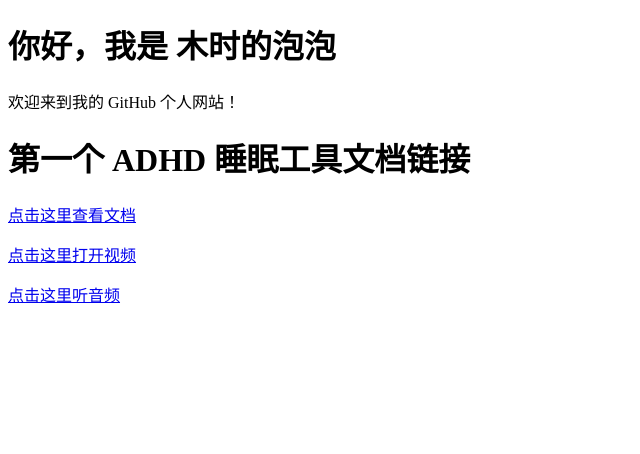
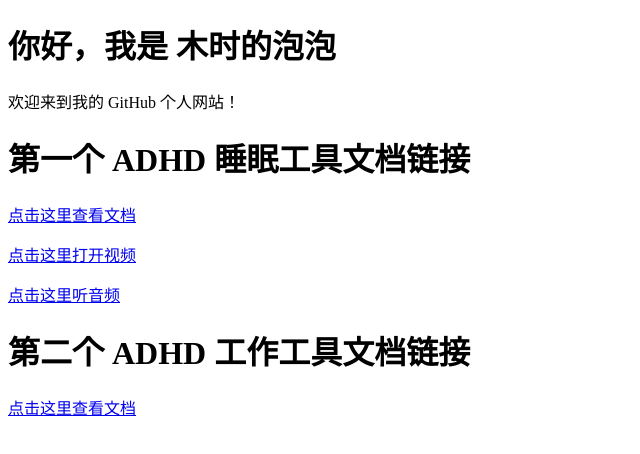
Before and after one commit to mushipaopao/mushipaopao.github.io, a plain HTML site: page index.html in a window 1280 px wide. Shown: the whole page, without its empty margins (0-640 px from the left). Drawn offline with Linux system fonts and the light colour scheme.

Commit message:
Update index.html

```diff
--- a/index.html
+++ b/index.html
@@ -13,6 +13,7 @@
   <p><a href="http://73.223.189.126:15800/vnc.html?autoconnect=true&show_dot=true&&host=73.223.189.126&port=15900&resize=scale" target="_blank">点击这里打开视频</a></p>
   <p><a href="http://73.223.189.126:8000/stream" target="_blank">点击这里听音频</a></p>
 
-
+  <h1>第二个 ADHD 工作工具文档链接</h1>
+  <p><a href="https://acn5q86ul3jz.feishu.cn/wiki/Lz37wjPPRifXPLkeA8WcRxO8nde?from=from_copylink" target="_blank">点击这里查看文档</a></p>
 </body>
 </html>
```
